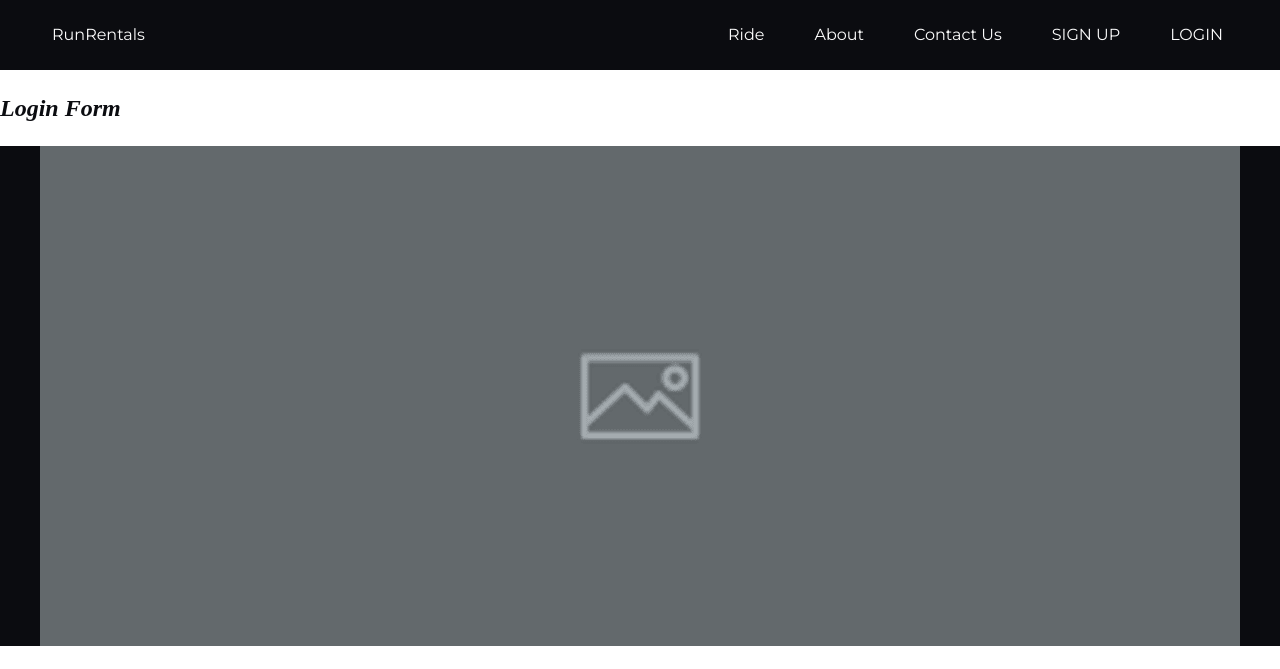
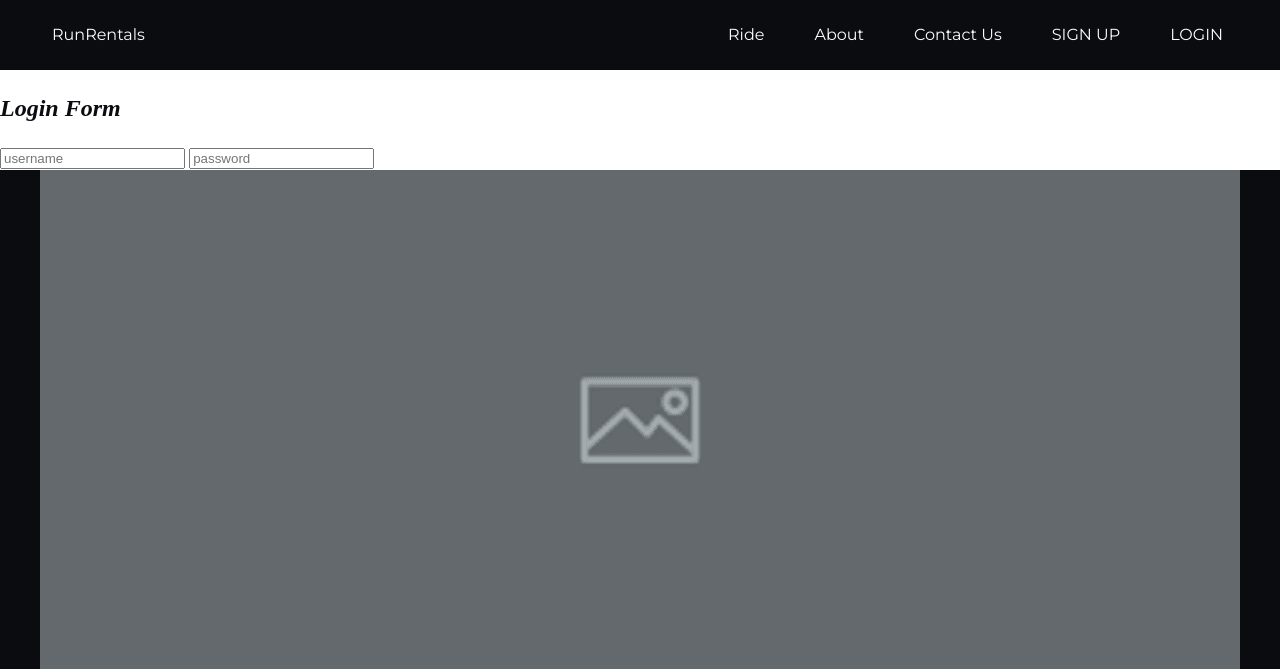
Before and after one commit to Aranarora/DGL123-Project-Aran-Arora, a PHP site: page / in a window 1280 px wide. Shown: the top 669 px of the page. Run offline with PHP 8.4, Linux system fonts and the light colour scheme; some web fonts are replaced.

Commit message:
Create 2 input type in form for username and password

```diff
--- a/views/partials/nav.php
+++ b/views/partials/nav.php
@@ -23,6 +23,8 @@
       <div class="form">
       <h2>Login Form</h2>
         <form class="login-form">
+        <input type="text" id="field-1" type="text" placeholder="username"/>
+        <input type="text" id="field-1" type="password" placeholder="password"/>
 
         </form>
         </div>
```
